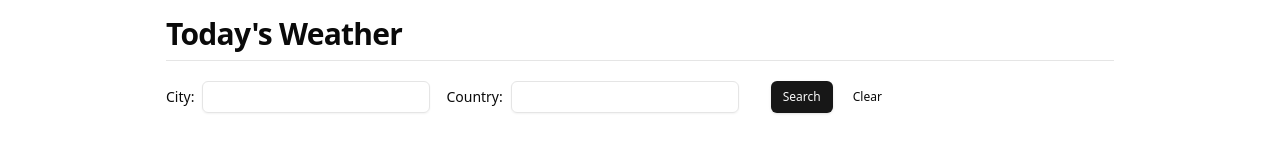
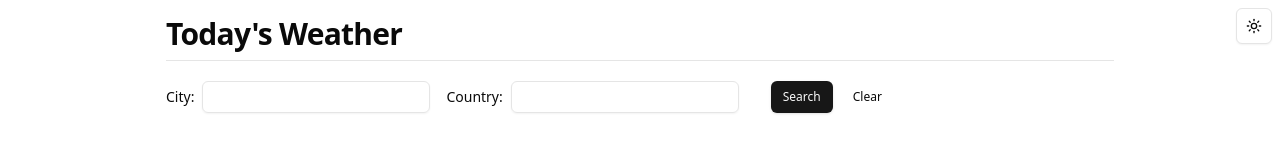
Before and after one commit to RyanRJyeo/today-weather, a Next.js app: page / in a window 1280 px wide. Shown: the top 157 px of the page. Built offline with nearby package versions, Linux system fonts and the light colour scheme.

Commit message:
Add themeswitcher to project

```diff
--- a/package.json
+++ b/package.json
@@ -22,6 +22,7 @@
     "cross-env": "^7.0.3",
     "lucide-react": "^0.486.0",
     "next": "^14.2.26",
+    "next-themes": "^0.4.6",
     "react": "^18",
     "react-dom": "^18",
     "react-hook-form": "^7.55.0",
--- a/src/app/layout.tsx
+++ b/src/app/layout.tsx
@@ -1,3 +1,5 @@
+import ThemeSwitcher from '@/components/ThemeSwitcher';
+import { ThemeProvider } from '@/contexts/ThemeContext';
 import { APP_DESCRIPTION, APP_TITLE } from '@/lib/constants';
 import type { Metadata } from 'next';
 import localFont from 'next/font/local';
@@ -32,7 +34,17 @@ export default function RootLayout({
       <body
         className={`${geistSans.variable} ${geistMono.variable} antialiased`}
       >
-        {children}
+        <ThemeProvider
+          attribute="class"
+          defaultTheme="light"
+          enableSystem
+          disableTransitionOnChange
+        >
+          {children}
+          <div className="absolute top-2 right-2">
+            <ThemeSwitcher />
+          </div>
+        </ThemeProvider>
       </body>
     </html>
   );
--- /dev/null
+++ b/src/components/ThemeSwitcher/ThemeSwitcher.tsx
@@ -0,0 +1,30 @@
+'use client';
+
+import { Moon, Sun } from 'lucide-react';
+import { useTheme } from 'next-themes';
+import React from 'react';
+import { Button } from '../ui/button';
+
+const ThemeSwitcher: React.FC = () => {
+  const { theme, setTheme } = useTheme();
+
+  return (
+    <Button
+      variant="outline"
+      size="icon"
+      onClick={() => {
+        if (theme === 'light') {
+          setTheme('dark');
+        } else {
+          setTheme('light');
+        }
+      }}
+    >
+      <Sun className="h-[1.2rem] w-[1.2rem] rotate-0 scale-100 transition-all dark:-rotate-90 dark:scale-0" />
+      <Moon className="absolute h-[1.2rem] w-[1.2rem] rotate-90 scale-0 transition-all dark:rotate-0 dark:scale-100" />
+      <span className="sr-only">Toggle theme</span>
+    </Button>
+  );
+};
+
+export default ThemeSwitcher;
--- /dev/null
+++ b/src/components/ThemeSwitcher/index.ts
@@ -0,0 +1 @@
+export { default } from './ThemeSwitcher';
--- /dev/null
+++ b/src/contexts/ThemeContext/ThemeContext.tsx
@@ -0,0 +1,11 @@
+'use client';
+
+import { ThemeProvider as NextThemesProvider } from 'next-themes';
+import * as React from 'react';
+
+export function ThemeProvider({
+  children,
+  ...props
+}: Readonly<React.ComponentProps<typeof NextThemesProvider>>) {
+  return <NextThemesProvider {...props}>{children}</NextThemesProvider>;
+}
--- /dev/null
+++ b/src/contexts/ThemeContext/index.ts
@@ -0,0 +1 @@
+export { ThemeProvider } from './ThemeContext';
```
Also changed, not shown: 2 other files (tests, documents, lock files or other folders).
